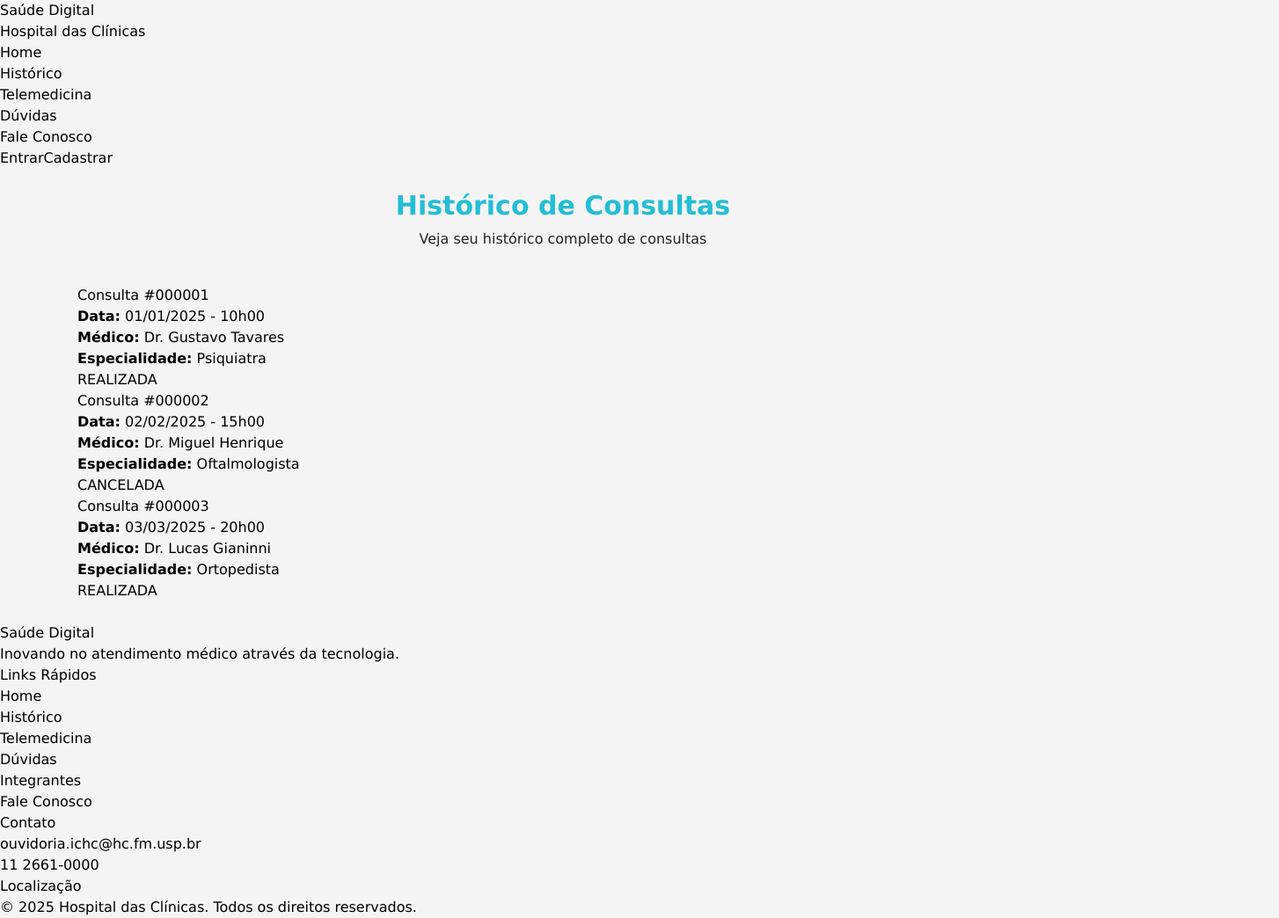
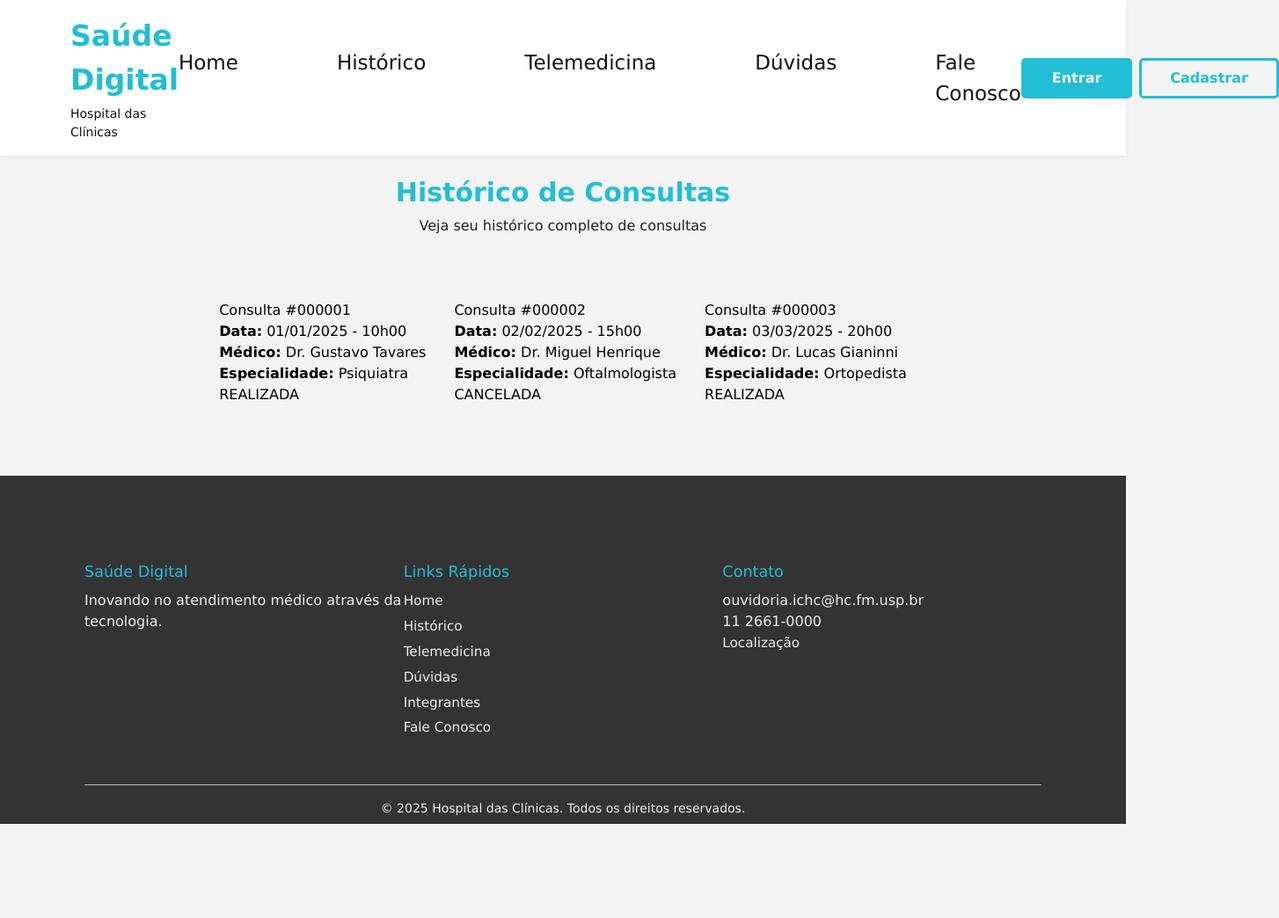
Before and after one commit to Jounaxis/Challenge-Front_end, a React (Vite) app in the folder SaudeDigital_Sprint_3/: page /historico in a window 1280 px wide. Shown: the whole page at 88% size, 1454 px wide, since content can reach past the window. After the commit the page ends 937 px from the top, so only its background shows below. Built offline with nearby package versions, Linux system fonts and the light colour scheme.

Commit message:
Estilização dos botões, header e footer utilizando tailwindcss junto de apply. Também foi feito alguns ajuste visuais na página de Historico de consultas

```diff
--- a/SaudeDigital_Sprint_3/src/components/Cabecalho/index.tsx
+++ b/SaudeDigital_Sprint_3/src/components/Cabecalho/index.tsx
@@ -2,49 +2,50 @@ import { Link } from "react-router-dom";
 
 const Cabecalho: React.FC = () => {
   return (
-    <header>
+    <header className="cabecalho">
       {/* Logo */}
-      <div>
+      <div className="cabecalho_logo">
         <h1>Saúde Digital</h1>
         <p>Hospital das Clínicas</p>
       </div>
 
       {/* Navegação */}
-      <nav>
-        <ul>
+      <nav className="cabecalho_navegacao">
+        <ul className="cabecalho_lista_navegacao">
           <li>
-            <Link to="/">
+            <Link to="/" className="cabecalho_link_navegacao">
               Home
             </Link>
           </li>
           <li>
-            <Link to="/historico">
+            <Link to="/historico" className="cabecalho_link_navegacao">
               Histórico
             </Link>
           </li>
           <li>
-            <Link to="/telemedicina">
+            <Link to="/telemedicina" className="cabecalho_link_navegacao">
               Telemedicina
             </Link>
           </li>
           <li>
-            <Link to="/faq">
+            <Link to="/faq" className="cabecalho_link_navegacao">
               Dúvidas
             </Link>
           </li>
           <li>
-            <Link to="/contato">
+            <Link to="/contato" className="cabecalho_link_navegacao">
               Fale Conosco
             </Link>
           </li>
         </ul>
       </nav>
 
-      <div>
-        <Link to="/login">
+      {/* Botões */}
+      <div className="cabecalho_botoes">
+        <Link to="/login" className="botao">
           Entrar
         </Link>
-        <Link to="/cadastro">
+        <Link to="/cadastro" className="botao botao-outline">
           Cadastrar
         </Link>
       </div>
--- a/SaudeDigital_Sprint_3/src/components/Logo/index.tsx
+++ b/SaudeDigital_Sprint_3/src/components/Logo/index.tsx
@@ -1,12 +1,12 @@
-import './Logo.css'
+import "../../globals.css";
 
 const Logo = () => {
-    return (
-        <div>
-            <h1>Saúde Digital</h1>
-            <p>Hospital das Clínicas</p>
-        </div>
-    )
-}
+  return (
+    <div className="logo">
+      <h1>Saúde Digital</h1>
+      <p>Hospital das Clínicas</p>
+    </div>
+  );
+};
 
 export default Logo;
--- a/SaudeDigital_Sprint_3/src/components/Rodape/index.tsx
+++ b/SaudeDigital_Sprint_3/src/components/Rodape/index.tsx
@@ -2,42 +2,42 @@ import { Link } from "react-router-dom";
 
 const Rodape = () => {
   return (
-    <footer>
+    <footer className="rodape">
       {/* Conteúdo principal do rodapé */}
-      <div>
+      <div className="rodape_conteudo">
         {/* Seção de apresentação */}
-        <div>
+        <div className="rodape_secao">
           <h4>Saúde Digital</h4>
           <p>Inovando no atendimento médico através da tecnologia.</p>
         </div>
 
         {/* Links rápidos */}
-        <div >
+        <div className="rodape_secao">
           <h4>Links Rápidos</h4>
-          <ul>
-            <li>
-              <Link to="/">Home</Link>
+          <ul className="rodape_lista">
+            <li className="rodape_item">
+              <Link to="/" className="rodape_link">Home</Link>
             </li>
-            <li>
-              <Link to="/">Histórico</Link>
+            <li className="rodape_item">
+              <Link to="/historico" className="rodape_link">Histórico</Link>
             </li>
-            <li>
-              <Link to="/">Telemedicina</Link>
+            <li className="rodape_item">
+              <Link to="/telemedicina" className="rodape_link">Telemedicina</Link>
             </li>
-            <li>
-              <Link to="/">Dúvidas</Link>
+            <li className="rodape_item">
+              <Link to="/faq" className="rodape_link">Dúvidas</Link>
             </li>
-            <li>
-              <Link to="/">Integrantes</Link>
+            <li className="rodape_item">
+              <Link to="/integrantes" className="rodape_link">Integrantes</Link>
             </li>
-            <li>
-              <Link to="/">Fale Conosco</Link>
+            <li className="rodape_item">
+              <Link to="/contato" className="rodape_link">Fale Conosco</Link>
             </li>
           </ul>
         </div>
 
         {/* Contato */}
-        <div>
+        <div className="rodape_secao">
           <h4>Contato</h4>
           <p>ouvidoria.ichc@hc.fm.usp.br</p>
           <p>11 2661-0000</p>
@@ -46,6 +46,7 @@ const Rodape = () => {
               href="https://maps.app.goo.gl/LmVsx4RnXwKa9MCn9"
               target="_blank"
               rel="noopener noreferrer"
+              className="rodape_link"
             >
               Localização
             </a>
@@ -54,7 +55,7 @@ const Rodape = () => {
       </div>
 
       {/* Copyright */}
-      <div>
+      <div className="text-center text-sm mt-6 border-t border-[var(--cinza-borda-escura)] pt-4">
         <p>© 2025 Hospital das Clínicas. Todos os direitos reservados.</p>
       </div>
     </footer>
--- a/SaudeDigital_Sprint_3/src/globals.css
+++ b/SaudeDigital_Sprint_3/src/globals.css
@@ -38,3 +38,137 @@
     @apply box-border max-w-full;
   }
 }
+
+/* =========================
+   Cabeçalho
+========================= */
+@layer components {
+    .cabecalho {
+      @apply bg-[var(--branco)] flex justify-between items-center px-[5rem] py-4 w-full;
+      box-shadow: 0 2px 6px rgba(0, 0, 0, 0.05);
+    }
+
+    .cabecalho_logo h1 {
+      @apply text-[2.063rem] font-semibold m-0 text-[var(--azul-principal)];
+    }
+
+    .cabecalho_logo p {
+      @apply mt-[0.25rem] text-[0.875rem] text-[var(--cinza-texto)];
+    }
+
+    .cabecalho_lista_navegacao {
+      @apply flex gap-[7rem] list-none m-0 p-0;
+    }
+
+    .cabecalho_link_navegacao {
+      @apply text-[1.438rem] font-[450] text-[var(--cinza-texto)] no-underline transition-colors duration-500 ease-in-out;
+    }
+
+    .cabecalho_link_navegacao:hover {
+      @apply text-[var(--azul-escurecido)];
+    }
+
+    .cabecalho_botoes {
+      @apply flex gap-[0.5rem];
+    }
+
+  /* =========================
+    Botões
+  ========================= */
+  .botao {
+    @apply bg-[var(--azul-principal)] text-[var(--cinza-claro)]
+          px-[2rem] py-[0.5rem] rounded-[0.313rem] inline-block
+          border-[3px] border-transparent font-semibold text-center
+          no-underline transition-all duration-300 ease-in-out;
+    min-width: auto; /* removido min-width fixo */
+  }
+
+  .botao-outline {
+    @apply text-[var(--azul-principal)] bg-transparent border-[3px] border-[var(--azul-principal)]
+          px-[2rem] py-[0.5rem] rounded-[0.313rem] inline-block font-semibold text-center
+          no-underline transition-all duration-300 ease-in-out;
+    min-width: auto; /* removido min-width fixo */
+  }
+
+  .botao:hover {
+    @apply bg-[var(--azul-escurecido)] px-[2.2rem] py-[0.6rem];
+  }
+
+  .botao-outline:hover {
+    @apply text-[var(--azul-escurecido)] border-[3px] border-[var(--azul-escurecido)] bg-transparent
+          px-[2.2rem] py-[0.6rem];
+  }
+
+  /* =========================
+    Histórico
+  ========================= */
+  .historico_container {
+    @apply max-w-6xl mx-auto p-6;
+  }
+
+  .historico_cabecalho {
+    @apply text-center mb-10;
+  }
+
+  .historico_titulo {
+    @apply text-3xl font-bold text-[var(--azul-principal)] mb-2;
+  }
+
+  .historico_subtitulo {
+    @apply text-[var(--cinza-texto-secundario)];
+  }
+
+  .container_consultas {
+    @apply flex justify-center gap-[2rem] p-[2rem] bg-[var(--cinza-claro)] grid-cols-1 md:grid-cols-2 lg:grid-cols-3;
+  }
+}
+
+/* =========================
+   Logo
+========================= */
+.logo {
+  @apply flex flex-col items-start;
+}
+
+.logo h1 {
+  @apply text-[2.063rem] font-semibold m-0 text-[var(--azul-principal)];
+}
+
+.logo p {
+  @apply mt-[0.25rem] text-[0.875rem] text-[var(--cinza-texto)];
+}
+
+/* =========================
+     Rodapé
+  ========================= */
+  .rodape {
+    @apply bg-[var(--cinza-rodape)] text-[var(--texto-rodape)] px-[6rem] pt-[6rem] pb-[0.5rem] mt-[1.5rem];
+  }
+
+  .rodape_conteudo {
+    @apply flex justify-between mb-[3rem];
+  }
+
+  .rodape_secao {
+    @apply flex-[1_1_200px];
+  }
+
+  .rodape_secao h4 {
+    @apply text-[1.1rem] mb-[0.5rem] text-[var(--azul-principal)];
+  }
+
+  .rodape_lista {
+    @apply list-none p-0;
+  }
+
+  .rodape_item {
+    @apply mb-[0.3rem];
+  }
+
+  .rodape_link {
+    @apply text-[0.95rem] text-[var(--texto-rodape)] no-underline whitespace-nowrap transition-colors duration-300 ease-in-out;
+  }
+
+  .rodape_link:hover {
+    @apply text-[var(--laranja)] underline;
+  }
--- a/SaudeDigital_Sprint_3/src/pages/Historico/index.tsx
+++ b/SaudeDigital_Sprint_3/src/pages/Historico/index.tsx
@@ -8,13 +8,13 @@ export default function Historico() {
   }, []);
 
   return (
-    <main className="max-w-6xl mx-auto p-6">
+    <main className="historico_container">
       {/* Cabeçalho */}
-      <section className="text-center mb-10">
-        <h2 className="text-3xl font-bold text-[var(--azul-principal)] mb-2">
+      <section className="historico_cabecalho">
+        <h2 className="historico_titulo">
           Histórico de Consultas
         </h2>
-        <p className="text-[var(--cinza-texto-secundario)]">
+        <p className="historico_subtitulo">
           Veja seu histórico completo de consultas
         </p>
       </section>
```
Also changed, not shown: SaudeDigital_Sprint_3/package.json (+7 -3 lines).
